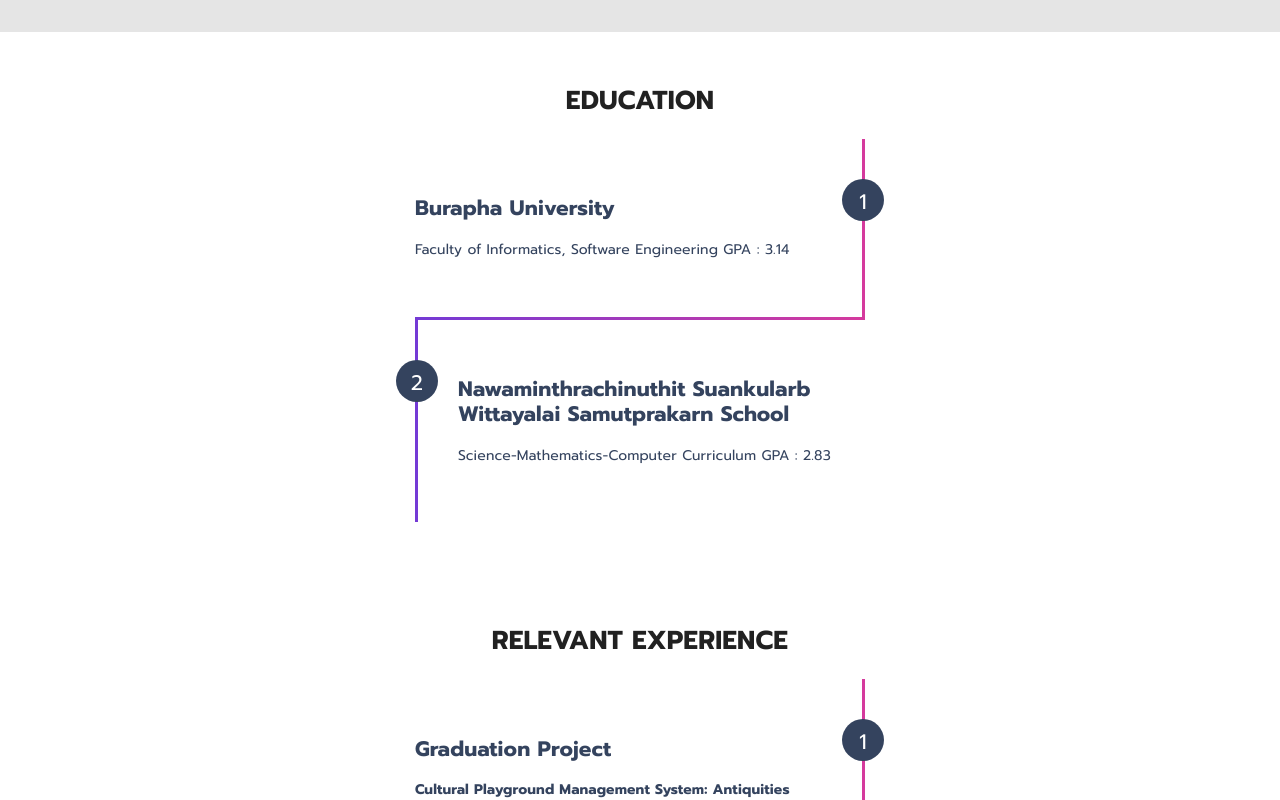
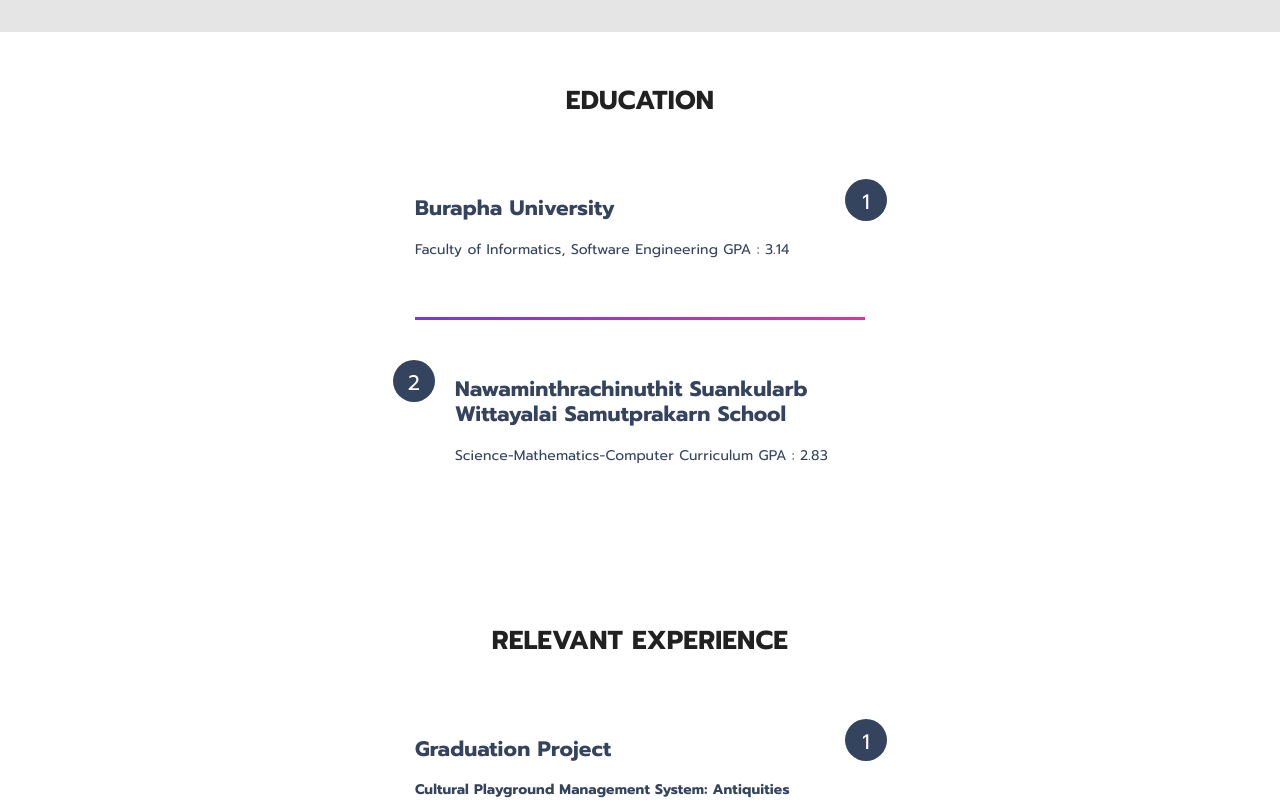
Before and after one commit to Jesdakorns/storytelling, a Next.js app: page /about in a window 1280 px wide. Shown: the part 1000-1800 px from the top of the page. Built offline with nearby package versions, Linux system fonts and the light colour scheme.

Commit message:
first commit

```diff
--- a/public/css/main.css
+++ b/public/css/main.css
@@ -37,6 +37,7 @@
 .timeline .item-timeline:nth-child(odd) {
   border-right: 3px solid;
   padding-left: 0 !important;
+  border-right: 0;
 }
 
 .timeline .item-timeline:nth-child(odd):before {
@@ -47,6 +48,7 @@
 .timeline .item-timeline:nth-child(even) {
   border-left: 3px solid;
   padding-right: 0 !important;
+  border-left: 0;
 }
 
 .timeline .item-timeline:nth-child(even):before {
--- a/public/scss/main.scss
+++ b/public/scss/main.scss
@@ -44,7 +44,7 @@
    .item-timeline:nth-child(odd) {
       border-right: 3px solid;
       padding-left: 0 !important;
-
+      border-right: 0;
       &:before {
          left: 100%;
          margin-left: -20px;
@@ -54,7 +54,7 @@
    .item-timeline:nth-child(even) {
       border-left: 3px solid;
       padding-right: 0 !important;
-
+      border-left: 0;
       &:before {
          right: 100%;
          margin-right: -20px;
```
Also changed, not shown: 1 other file (tests, documents, lock files or other folders).
